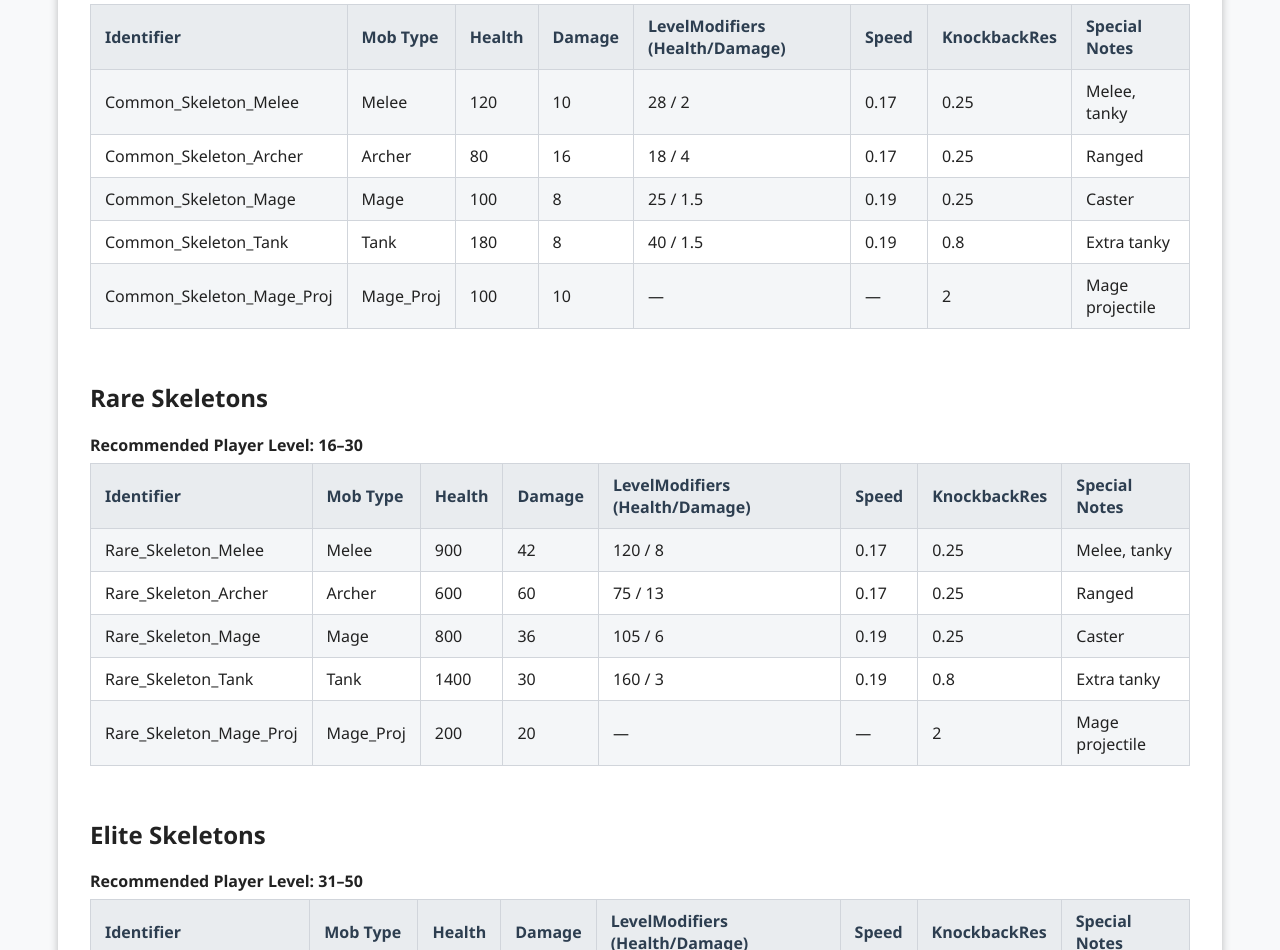
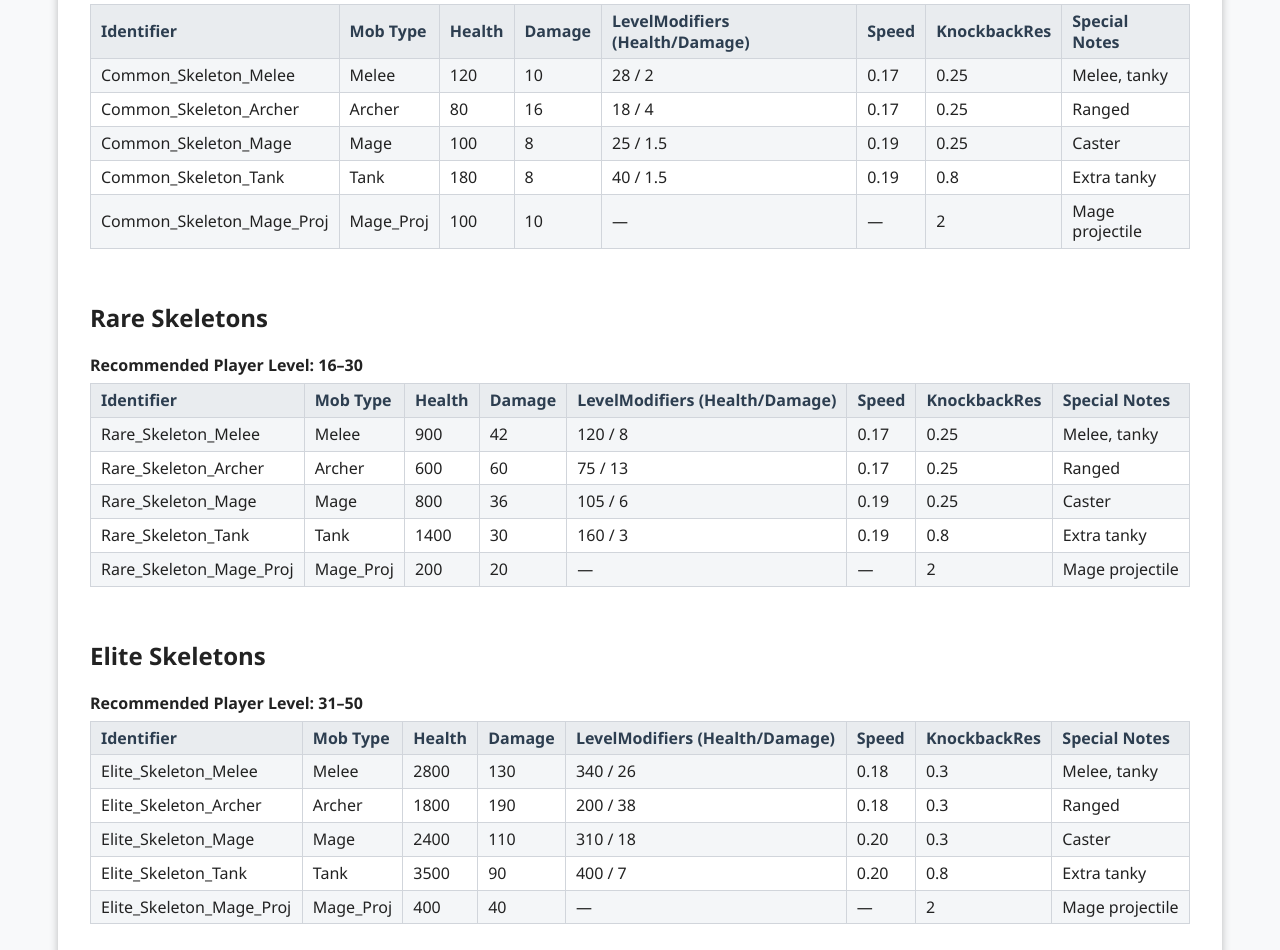
Before and after one commit to rti4-minecraft-resourcepacks/s4-mob-info, a plain HTML site: page Tiered_Skeletons_Reference.html in a window 1280 px wide. Shown: the part 422-1372 px from the top of the page. Drawn offline with Linux system fonts and the light colour scheme.

Commit message:
Add files via upload

```diff
--- a/Tiered_Skeletons_Reference.html
+++ b/Tiered_Skeletons_Reference.html
@@ -27,7 +27,7 @@
       <h2>Common Skeletons</h2>
       <strong class="rec-player-level">Recommended Player Level: 1–15</strong>
       <div class="table-responsive">
-        <table class="main-table stacked-mobile">
+        <table class="main-table">
           <tr><th>Identifier</th><th>Mob Type</th><th>Health</th><th>Damage</th><th>LevelModifiers (Health/Damage)</th><th>Speed</th><th>KnockbackRes</th><th>Special Notes</th></tr>
           <tr><td data-label="Identifier">Common_Skeleton_Melee</td><td data-label="Mob Type">Melee</td><td data-label="Health">120</td><td data-label="Damage">10</td><td data-label="LevelModifiers (Health/Damage)">28 / 2</td><td data-label="Speed">0.17</td><td data-label="KnockbackRes">0.25</td><td data-label="Special Notes">Melee, tanky</td></tr>
           <tr><td data-label="Identifier">Common_Skeleton_Archer</td><td data-label="Mob Type">Archer</td><td data-label="Health">80</td><td data-label="Damage">16</td><td data-label="LevelModifiers (Health/Damage)">18 / 4</td><td data-label="Speed">0.17</td><td data-label="KnockbackRes">0.25</td><td data-label="Special Notes">Ranged</td></tr>
@@ -41,7 +41,7 @@
       <h2>Rare Skeletons</h2>
       <strong class="rec-player-level">Recommended Player Level: 16–30</strong>
       <div class="table-responsive">
-        <table class="main-table stacked-mobile">
+        <table class="main-table">
           <tr><th>Identifier</th><th>Mob Type</th><th>Health</th><th>Damage</th><th>LevelModifiers (Health/Damage)</th><th>Speed</th><th>KnockbackRes</th><th>Special Notes</th></tr>
           <tr><td data-label="Identifier">Rare_Skeleton_Melee</td><td data-label="Mob Type">Melee</td><td data-label="Health">900</td><td data-label="Damage">42</td><td data-label="LevelModifiers (Health/Damage)">120 / 8</td><td data-label="Speed">0.17</td><td data-label="KnockbackRes">0.25</td><td data-label="Special Notes">Melee, tanky</td></tr>
           <tr><td data-label="Identifier">Rare_Skeleton_Archer</td><td data-label="Mob Type">Archer</td><td data-label="Health">600</td><td data-label="Damage">60</td><td data-label="LevelModifiers (Health/Damage)">75 / 13</td><td data-label="Speed">0.17</td><td data-label="KnockbackRes">0.25</td><td data-label="Special Notes">Ranged</td></tr>
@@ -55,7 +55,7 @@
       <h2>Elite Skeletons</h2>
       <strong class="rec-player-level">Recommended Player Level: 31–50</strong>
       <div class="table-responsive">
-        <table class="main-table stacked-mobile">
+        <table class="main-table">
           <tr><th>Identifier</th><th>Mob Type</th><th>Health</th><th>Damage</th><th>LevelModifiers (Health/Damage)</th><th>Speed</th><th>KnockbackRes</th><th>Special Notes</th></tr>
           <tr><td data-label="Identifier">Elite_Skeleton_Melee</td><td data-label="Mob Type">Melee</td><td data-label="Health">2800</td><td data-label="Damage">130</td><td data-label="LevelModifiers (Health/Damage)">340 / 26</td><td data-label="Speed">0.18</td><td data-label="KnockbackRes">0.3</td><td data-label="Special Notes">Melee, tanky</td></tr>
           <tr><td data-label="Identifier">Elite_Skeleton_Archer</td><td data-label="Mob Type">Archer</td><td data-label="Health">1800</td><td data-label="Damage">190</td><td data-label="LevelModifiers (Health/Damage)">200 / 38</td><td data-label="Speed">0.18</td><td data-label="KnockbackRes">0.3</td><td data-label="Special Notes">Ranged</td></tr>
@@ -69,7 +69,7 @@
       <h2>Champion Skeletons</h2>
       <strong class="rec-player-level">Recommended Player Level: 51–70</strong>
       <div class="table-responsive">
-        <table class="main-table stacked-mobile">
+        <table class="main-table">
           <tr><th>Identifier</th><th>Mob Type</th><th>Health</th><th>Damage</th><th>LevelModifiers (Health/Damage)</th><th>Speed</th><th>KnockbackRes</th><th>Special Notes</th></tr>
           <tr><td data-label="Identifier">Champion_Skeleton_Melee</td><td data-label="Mob Type">Melee</td><td data-label="Health">8000</td><td data-label="Damage">370</td><td data-label="LevelModifiers (Health/Damage)">900 / 65</td><td data-label="Speed">0.20</td><td data-label="KnockbackRes">0.8</td><td data-label="Special Notes">Melee, tanky</td></tr>
           <tr><td data-label="Identifier">Champion_Skeleton_Archer</td><td data-label="Mob Type">Archer</td><td data-label="Health">5000</td><td data-label="Damage">520</td><td data-label="LevelModifiers (Health/Damage)">500 / 95</td><td data-label="Speed">0.20</td><td data-label="KnockbackRes">0.8</td><td data-label="Special Notes">Ranged</td></tr>
@@ -83,7 +83,7 @@
       <h2>Mythic Skeletons</h2>
       <strong class="rec-player-level">Recommended Player Level: 71–90</strong>
       <div class="table-responsive">
-        <table class="main-table stacked-mobile">
+        <table class="main-table">
           <tr><th>Identifier</th><th>Mob Type</th><th>Health</th><th>Damage</th><th>LevelModifiers (Health/Damage)</th><th>Speed</th><th>KnockbackRes</th><th>Special Notes</th></tr>
           <tr><td data-label="Identifier">Mythic_Skeleton_Melee</td><td data-label="Mob Type">Melee</td><td data-label="Health">22000</td><td data-label="Damage">1100</td><td data-label="LevelModifiers (Health/Damage)">2200 / 170</td><td data-label="Speed">0.22</td><td data-label="KnockbackRes">1.0</td><td data-label="Special Notes">Melee, tanky</td></tr>
           <tr><td data-label="Identifier">Mythic_Skeleton_Archer</td><td data-label="Mob Type">Archer</td><td data-label="Health">15000</td><td data-label="Damage">1600</td><td data-label="LevelModifiers (Health/Damage)">1300 / 250</td><td data-label="Speed">0.22</td><td data-label="KnockbackRes">1.0</td><td data-label="Special Notes">Ranged</td></tr>
@@ -97,7 +97,7 @@
       <h2>Ascended Skeletons</h2>
       <strong class="rec-player-level">Recommended Player Level: 91+ (endgame/party content)</strong>
       <div class="table-responsive">
-        <table class="main-table stacked-mobile">
+        <table class="main-table">
           <tr><th>Identifier</th><th>Mob Type</th><th>Health</th><th>Damage</th><th>LevelModifiers (Health/Damage)</th><th>Speed</th><th>KnockbackRes</th><th>Special Notes</th></tr>
           <tr><td data-label="Identifier">Ascended_Skeleton_Melee</td><td data-label="Mob Type">Melee</td><td data-label="Health">65000</td><td data-label="Damage">3200</td><td data-label="LevelModifiers (Health/Damage)">6000 / 450</td><td data-label="Speed">0.25</td><td data-label="KnockbackRes">1.0</td><td data-label="Special Notes">Melee, tanky</td></tr>
           <tr><td data-label="Identifier">Ascended_Skeleton_Archer</td><td data-label="Mob Type">Archer</td><td data-label="Health">45000</td><td data-label="Damage">4500</td><td data-label="LevelModifiers (Health/Damage)">3500 / 700</td><td data-label="Speed">0.25</td><td data-label="KnockbackRes">1.0</td><td data-label="Special Notes">Ranged</td></tr>
--- a/style.css
+++ b/style.css
@@ -132,8 +132,9 @@ body {
 }
 .main-table th, .main-table td {
   border: 1px solid var(--table-border);
-  padding: 10px 14px;
+  padding: 6px 10px; /* Reduced from 10px 14px */
   text-align: left;
+  line-height: 1.3;   /* Make rows more compact */
 }
 .main-table th {
   background: var(--table-th-bg);
@@ -310,3 +311,9 @@ footer {
     overflow-wrap: break-word;
   }
 }
+@media (min-width: 601px) {
+  .main-table th, .main-table td {
+    padding: 6px 10px;
+    line-height: 1.3;
+  }
+}
```
